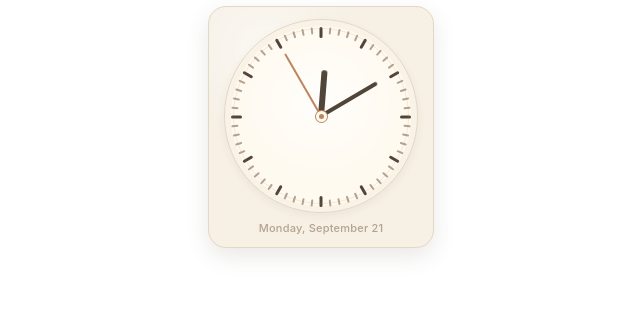
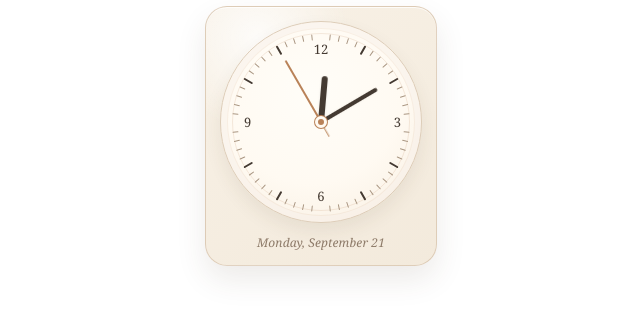
Before and after one commit to ralucaivan6/Notion-clock2, a plain HTML site: page index.html in a window 1280 px wide. Shown: the whole page, without its empty margins (319-959 px from the left). Drawn offline with Linux system fonts and the light colour scheme.

Commit message:
Refactor clock design and update title
Updated clock styles and functionality, including title change and improved layout.

```diff
--- a/index.html
+++ b/index.html
@@ -3,17 +3,17 @@
 <head>
   <meta charset="utf-8">
   <meta name="viewport" content="width=device-width, initial-scale=1">
-  <title>Cream Analog Clock</title>
+
+  <title>Elegant Cream Clock</title>
 
   <style>
     :root {
-      --canvas: #f6f0e5;
-      --face: #fffaf0;
-      --ink: #514539;
-      --muted: #b5a28e;
-      --accent: #bc855d;
-      --border: #e5d7c5;
-      --shadow: rgba(82, 64, 47, 0.12);
+      --cream: #f3eadc;
+      --ivory: #fffaf2;
+      --ink: #443a32;
+      --taupe: #aa9783;
+      --gold: #b98258;
+      --line: #ddcdb9;
     }
 
     * {
@@ -26,88 +26,135 @@
       min-height: 100%;
       margin: 0;
       background: transparent;
-      font-family:
-        Inter,
-        ui-sans-serif,
-        system-ui,
-        -apple-system,
-        BlinkMacSystemFont,
-        "Segoe UI",
-        sans-serif;
     }
 
     body {
       display: grid;
       place-items: center;
       padding: 6px;
+      font-family: Arial, sans-serif;
     }
 
-    .card {
-      width: min(100%, 226px);
-      padding: 12px;
-      display: grid;
-      place-items: center;
+    .widget {
+      width: min(100%, 232px);
+      padding: 14px 14px 13px;
+      overflow: hidden;
+
       background:
         radial-gradient(
-          circle at 25% 18%,
-          rgba(255, 255, 255, 0.55),
-          transparent 35%
+          circle at 22% 12%,
+          rgba(255, 255, 255, 0.78),
+          transparent 32%
         ),
-        var(--canvas);
-      border: 1px solid var(--border);
-      border-radius: 18px;
-      box-shadow: 0 8px 22px var(--shadow);
+        linear-gradient(
+          145deg,
+          #f8f1e6 0%,
+          var(--cream) 100%
+        );
+
+      border: 1px solid rgba(192, 164, 134, 0.45);
+      border-radius: 22px;
+
+      box-shadow:
+        0 14px 30px rgba(78, 59, 43, 0.10),
+        inset 0 1px 0 rgba(255, 255, 255, 0.75);
     }
 
     .clock {
       position: relative;
-      width: min(100%, 194px);
+      width: 100%;
       aspect-ratio: 1;
+      overflow: hidden;
+
       background:
         radial-gradient(
-          circle at 50% 42%,
-          rgba(255, 255, 255, 0.8),
-          transparent 54%
-        ),
-        var(--face);
-      border: 1px solid var(--border);
+          circle at 45% 35%,
+          #fffdf8 0%,
+          var(--ivory) 54%,
+          #f7eddf 100%
+        );
+
+      border: 1px solid var(--line);
       border-radius: 50%;
+
       box-shadow:
-        inset 0 0 0 6px rgba(229, 215, 197, 0.22),
-        0 3px 8px rgba(82, 64, 47, 0.06);
+        0 8px 18px rgba(78, 59, 43, 0.08),
+        inset 0 0 0 6px rgba(255, 255, 255, 0.38),
+        inset 0 0 0 7px rgba(185, 130, 88, 0.10);
     }
 
-    .clock::after {
+    .clock::before {
       content: "";
       position: absolute;
-      inset: 8px;
-      border: 1px solid rgba(188, 133, 93, 0.16);
+      inset: 11px;
+      z-index: 0;
+      border: 1px solid rgba(185, 130, 88, 0.16);
       border-radius: 50%;
-      pointer-events: none;
     }
 
     .mark {
       position: absolute;
-      top: 7px;
+      top: 12px;
       left: 50%;
-      width: 2px;
-      height: 7px;
-      background: var(--muted);
-      border-radius: 999px;
-      transform-origin: 50% 90px;
+      z-index: 1;
+
+      width: 1px;
+      height: 6px;
+
+      background: var(--taupe);
+      border-radius: 10px;
+
+      transform-origin: 50% 89px;
     }
 
     .mark.major {
-      width: 3px;
-      height: 11px;
+      width: 2px;
+      height: 10px;
       background: var(--ink);
+    }
+
+    .numeral {
+      position: absolute;
+      z-index: 1;
+
+      color: var(--ink);
+
+      font-family: Georgia, "Times New Roman", serif;
+      font-size: 13px;
+      line-height: 1;
+
+      transform: translate(-50%, -50%);
+    }
+
+    .n12 {
+      top: 27px;
+      left: 50%;
+    }
+
+    .n3 {
+      top: 50%;
+      right: 20px;
+      transform: translate(0, -50%);
+    }
+
+    .n6 {
+      bottom: 19px;
+      left: 50%;
+      transform: translate(-50%, 0);
+    }
+
+    .n9 {
+      top: 50%;
+      left: 23px;
+      transform: translate(0, -50%);
     }
 
     .hand {
       position: absolute;
       bottom: 50%;
       left: 50%;
-      z-index: 2;
+      z-index: 3;
+
       border-radius: 999px;
       transform-origin: 50% 100%;
       will-change: transform;
@@ -117,62 +164,86 @@
       width: 6px;
       height: 46px;
       margin-left: -3px;
+
       background: var(--ink);
+      box-shadow: 0 1px 2px rgba(68, 58, 50, 0.16);
     }
 
     .minute {
       width: 4px;
       height: 65px;
       margin-left: -2px;
+
       background: var(--ink);
+      box-shadow: 0 1px 2px rgba(68, 58, 50, 0.14);
     }
 
     .second {
-      width: 2px;
-      height: 72px;
-      margin-left: -1px;
-      background: var(--accent);
+      width: 1.5px;
+      height: 71px;
+      margin-left: -0.75px;
+
+      background: var(--gold);
     }
 
-    .center {
+    .second::after {
+      content: "";
+      position: absolute;
+      top: 100%;
+      left: 50%;
+
+      width: 1.5px;
+      height: 17px;
+
+      background: var(--gold);
+      transform: translateX(-50%);
+    }
+
+    .pin {
       position: absolute;
       top: 50%;
       left: 50%;
-      z-index: 3;
-      width: 11px;
-      height: 11px;
-      margin: -5.5px;
-      background: var(--accent);
-      border: 3px solid var(--face);
+      z-index: 4;
+
+      width: 12px;
+      height: 12px;
+      margin: -6px;
+
+      background: var(--gold);
+      border: 3px solid var(--ivory);
       border-radius: 50%;
-      box-shadow: 0 0 0 1px var(--accent);
+
+      box-shadow: 0 0 0 1px var(--gold);
     }
 
     .date {
-      margin-top: 9px;
-      color: var(--muted);
-      font-size: 11px;
-      font-weight: 500;
-      letter-spacing: 0.02em;
-      line-height: 1.2;
+      margin: 11px 4px 1px;
+
+      color: #8e7b69;
+
+      font-family: Georgia, "Times New Roman", serif;
+      font-size: 12px;
+      font-style: italic;
+      letter-spacing: 0.01em;
+
       text-align: center;
-    }
-
-    @media (prefers-reduced-motion: reduce) {
-      .hand {
-        transition: none;
-      }
     }
   </style>
 </head>
 
 <body>
-  <main class="card" aria-label="Current local time">
+  <main class="widget" aria-label="Current local time">
     <div class="clock" id="clock" aria-hidden="true">
+      <span class="numeral n12">12</span>
+      <span class="numeral n3">3</span>
+      <span class="numeral n6">6</span>
+      <span class="numeral n9">9</span>
+
       <div class="hand hour" id="hour"></div>
       <div class="hand minute" id="minute"></div>
       <div class="hand second" id="second"></div>
-      <div class="center"></div>
+
+      <div class="pin"></div>
     </div>
 
     <div class="date" id="date" aria-live="polite"></div>
@@ -185,48 +256,64 @@
     const secondHand = document.getElementById("second");
     const dateLabel = document.getElementById("date");
 
-    // Create the clock markers.
-    for (let number = 0; number < 60; number += 1) {
+    // Creează marcajele de pe cadran.
+    for (let index = 0; index < 60; index += 1) {
+      // Nu pune marcaje peste cifrele 12, 3, 6 și 9.
+      if (index % 15 === 0) {
+        continue;
+      }
+
       const mark = document.createElement("span");
 
       mark.className =
-        number % 5 === 0 ? "mark major" : "mark";
+        index % 5 === 0 ? "mark major" : "mark";
 
       mark.style.transform =
-        `translateX(-50%) rotate(${number * 6}deg)`;
+        `translateX(-50%) rotate(${index * 6}deg)`;
 
       clock.prepend(mark);
     }
 
-    // Uses the visitor's language automatically.
+    // Data se adaptează automat la limba utilizatorului.
     const dateFormatter = new Intl.DateTimeFormat(undefined, {
       weekday: "long",
       day: "numeric",
       month: "long"
     });
 
+    let displayedDate = "";
+
     function updateClock() {
-      // Uses the visitor's device time zone automatically.
+      // Ora se adaptează automat la fusul orar al utilizatorului.
       const now = new Date();
 
-      const hours = now.getHours() % 12;
-      const minutes = now.getMinutes();
-      const seconds = now.getSeconds();
       const milliseconds = now.getMilliseconds();
+      const seconds =
+        now.getSeconds() + milliseconds / 1000;
+
+      const minutes =
+        now.getMinutes() + seconds / 60;
+
+      const hours =
+        (now.getHours() % 12) + minutes / 60;
 
       hourHand.style.transform =
-        `rotate(${hours * 30 + minutes * 0.5}deg)`;
+        `rotate(${hours * 30}deg)`;
 
       minuteHand.style.transform =
-        `rotate(${minutes * 6 + seconds * 0.1}deg)`;
+        `rotate(${minutes * 6}deg)`;
 
       secondHand.style.transform =
-        `rotate(${seconds * 6 + milliseconds * 0.006}deg)`;
+        `rotate(${seconds * 6}deg)`;
 
-      dateLabel.textContent = dateFormatter.format(now);
+      const currentDate = dateFormatter.format(now);
 
-      // Synchronizes updates to the beginning of each second.
-      window.setTimeout(updateClock, 1000 - milliseconds);
+      if (currentDate !== displayedDate) {
+        dateLabel.textContent = currentDate;
+        displayedDate = currentDate;
+      }
+
+      requestAnimationFrame(updateClock);
     }
 
     updateClock();
```
